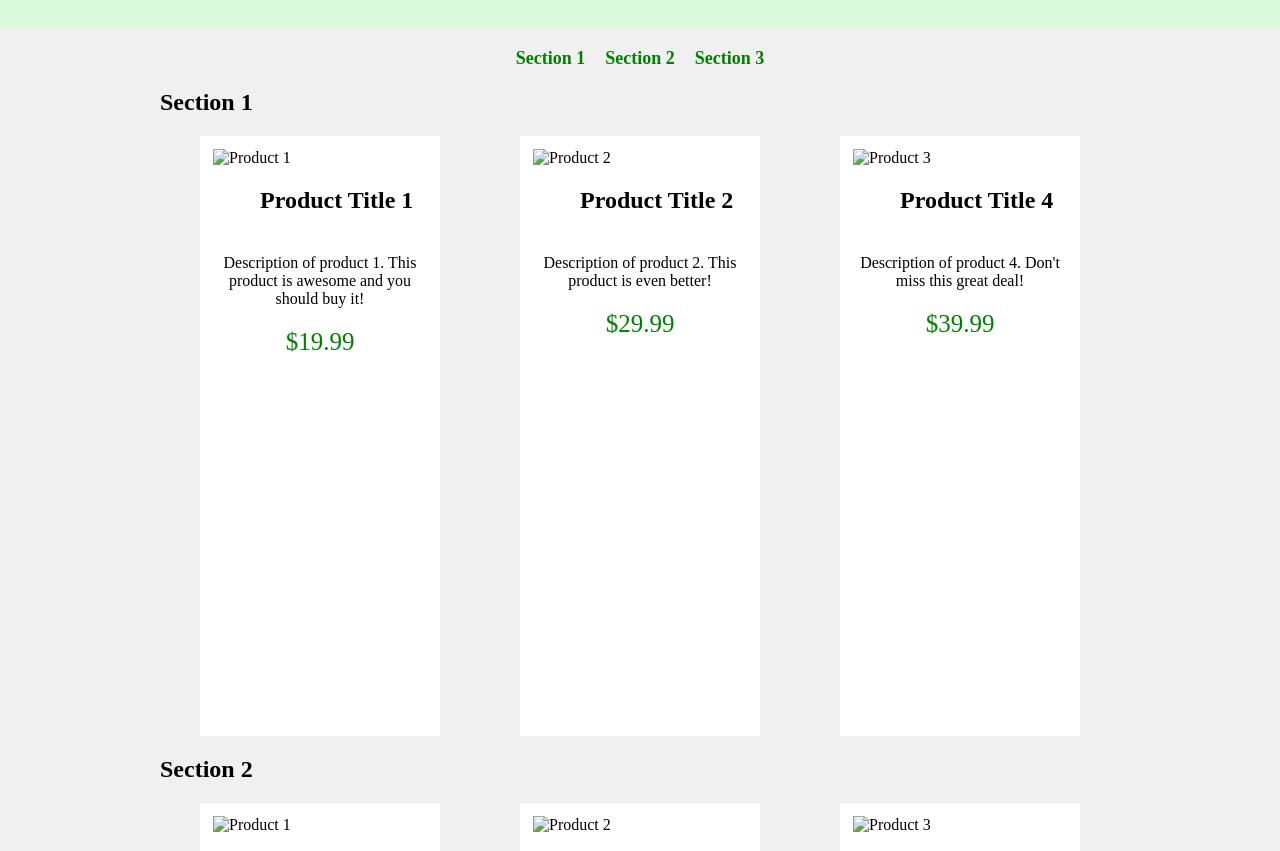
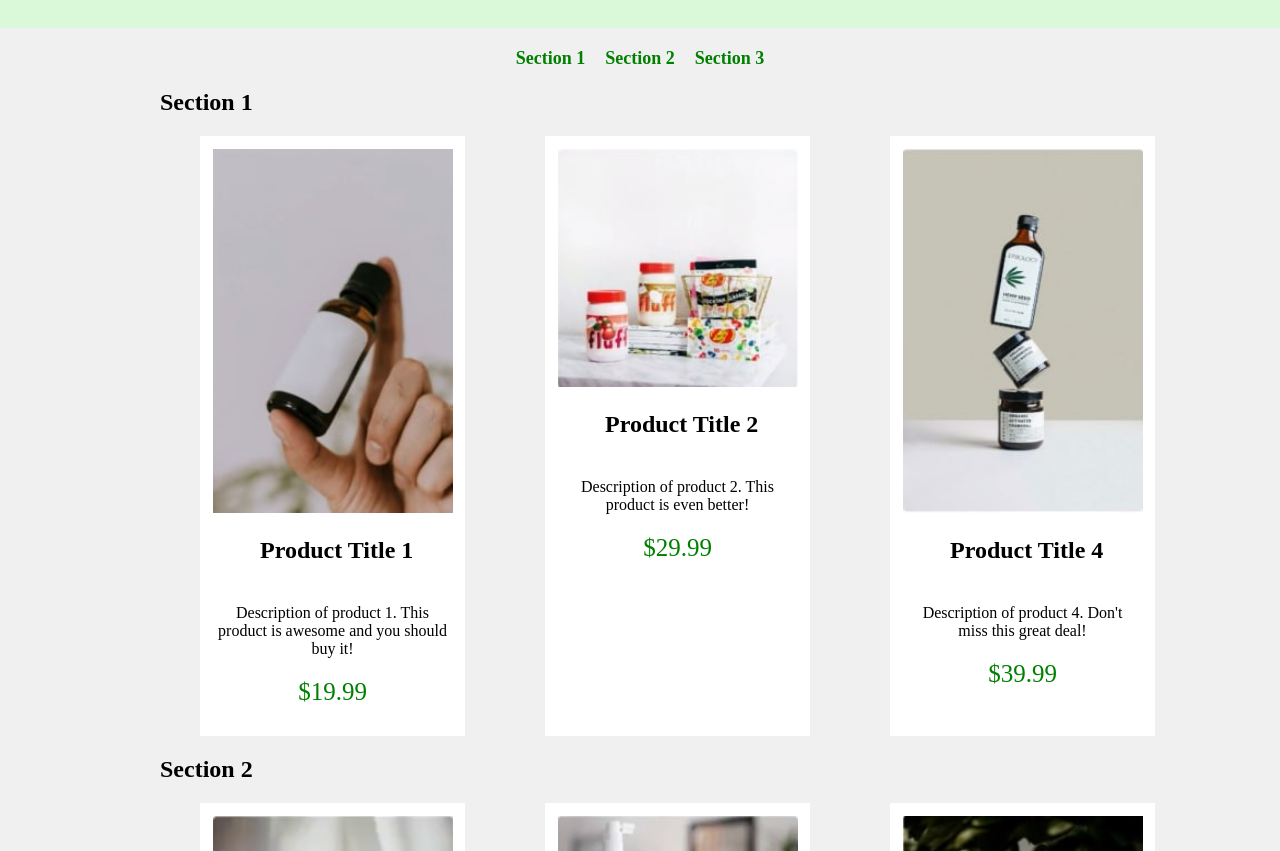
Before and after one commit to selam1630/Assessment1_Selamawit_Fkru_Section3, a plain HTML site: page index.html in a window 1280 px wide. Shown: the part 72-923 px from the top of the page. Drawn offline with Linux system fonts and the light colour scheme; the site is published under a folder, as on GitHub Pages, so addresses that start at the root find nothing.

Commit message:
Update index.html

```diff
--- a/index.html
+++ b/index.html
@@ -22,19 +22,19 @@
         <h2 class="title">Section 1</h2>
         <section class="product-list" id="section1">
             <article class="product">
-                <img src="/assets/static/images/photo_2024-11-15_11-48-25.jpg" alt="Product 1">
+                <img src="./assets/static/images/photo_2024-11-15_11-48-25.jpg" alt="Product 1">
                 <h2>Product Title 1</h2>
                 <p>Description of product 1. This product is awesome and you should buy it!</p>
                 <p class="price">$19.99</p>
             </article>
             <article class="product middle">
-                <img src="/assets/static/images/photo_2024-11-15_11-48-30.jpg" alt="Product 2">
+                <img src="./assets/static/images/photo_2024-11-15_11-48-30.jpg" alt="Product 2">
                 <h2>Product Title 2</h2>
                 <p>Description of product 2. This product is even better!</p>
                 <p class="price">$29.99</p>
             </article>
             <article class="product">
-                <img src="/assets/static/images/photo_2024-11-15_11-48-35.jpg" alt="Product 3">
+                <img src="./assets/static/images/photo_2024-11-15_11-48-35.jpg" alt="Product 3">
                 <h2>Product Title 4</h2>
                 <p>Description of product 4. Don't miss this great deal!</p>
                 <p class="price">$39.99</p>
@@ -43,20 +43,20 @@
         <h2 class="title">Section 2</h2>
         <section class="product-list" id="section2">
             <article class="product">
-                <img src="/assets/static/images/photo_2024-11-15_11-46-32.jpg" alt="Product 1">
+                <img src="./assets/static/images/photo_2024-11-15_11-46-32.jpg" alt="Product 1">
                 <h2>Product Title 5</h2>
                 <p>Description of product 5. This product is awesome and you should buy it!</p>
                 <p class="price">$19.99</p>
             </article>
             <article class="product middle">
-                <img src="/assets/static/images/photo_2024-11-15_11-47-08.jpg" alt="Product 2">
+                <img src="./assets/static/images/photo_2024-11-15_11-47-08.jpg" alt="Product 2">
                 <h2>Product Title 6</h2>
                 <p>Description of product 6. This product is even better!</p>
                 <p class="price">$29.99</p>
             </article>
 
             <article class="product">
-                <img src="/assets/static/images/photo_2024-11-15_11-47-23.jpg" alt="Product 3">
+                <img src="./assets/static/images/photo_2024-11-15_11-47-23.jpg" alt="Product 3">
                 <h2>Product Title 6</h2>
                 <p>Description of product 6. Don't miss this great deal!</p>
                 <p class="price">$39.99</p>
@@ -65,19 +65,19 @@
         <h2 class="title">Section 3</h2>
         <section class="product-list" id="section3">
             <article class="product">
-                <img src="/assets/static/images/photo_2024-11-15_11-48-05.jpg" alt="Product 1">
+                <img src="./assets/static/images/photo_2024-11-15_11-48-05.jpg" alt="Product 1">
                 <h2>Product Title 7</h2>
                 <p>Description of product 7. This product is awesome and you should buy it!</p>
                 <p class="price">$19.99</p>
             </article>
             <article class="product middle">
-                <img src="/assets/static/images/photo_2024-11-15_11-47-36.jpg" alt="Product 2">
+                <img src="./assets/static/images/photo_2024-11-15_11-47-36.jpg" alt="Product 2">
                 <h2>Product Title 8</h2>
                 <p>Description of product 8. This product is even better!</p>
                 <p class="price">$29.99</p>
             </article>
             <article class="product">
-                <img src="/assets/static/images/photo_2024-11-15_11-48-17.jpg" alt="Product 3">
+                <img src="./assets/static/images/photo_2024-11-15_11-48-17.jpg" alt="Product 3">
                 <h2>Product Title 9</h2>
                 <p>Description of product 9. Don't miss this great deal!</p>
                 <p class="price">$39.99</p>
```
